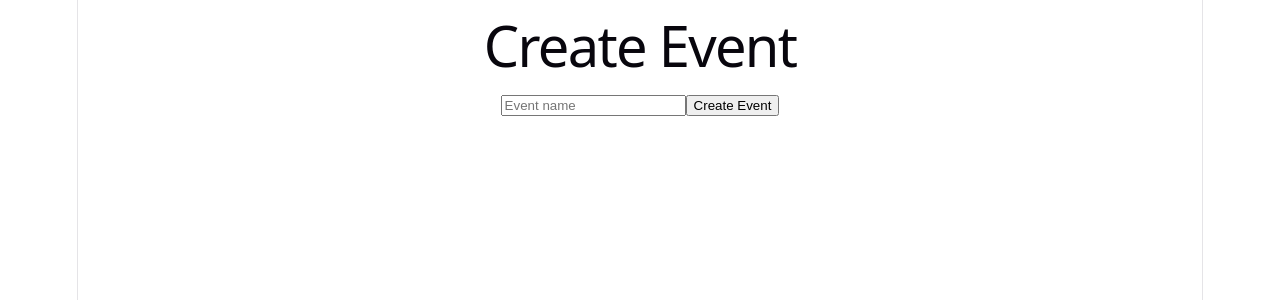
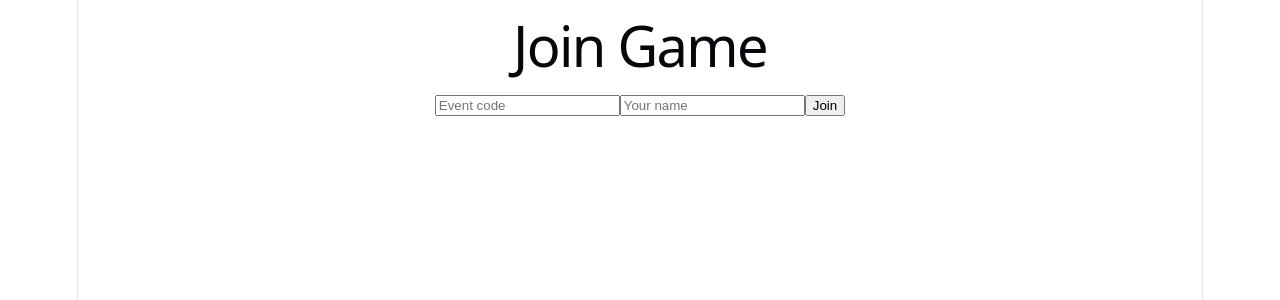
Before and after one commit to wilmareistad/mingel-app, a React (Vite) app: page /join in a window 1280 px wide. Shown: the top 300 px of the page. Built offline with nearby package versions, Linux system fonts and the light colour scheme.

Commit message:
added home for start page and join game

```diff
--- a/package.json
+++ b/package.json
@@ -12,7 +12,8 @@
   "dependencies": {
     "firebase": "^12.11.0",
     "react": "^19.2.4",
-    "react-dom": "^19.2.4"
+    "react-dom": "^19.2.4",
+    "react-router-dom": "^7.13.2"
   },
   "devDependencies": {
     "@eslint/js": "^9.39.4",
--- a/src/App.jsx
+++ b/src/App.jsx
@@ -1,7 +1,18 @@
+import { BrowserRouter, Routes, Route } from "react-router-dom";
+import Home from "./pages/Home";
+import Join from "./pages/Join";
 import CreateEvent from "./pages/CreateEvent";
 
 function App() {
-  return <CreateEvent />;
+  return (
+    <BrowserRouter>
+      <Routes>
+        <Route path="/" element={<Home />} />
+        <Route path="/join" element={<Join />} />
+        <Route path="/create" element={<CreateEvent />} />
+      </Routes>
+    </BrowserRouter>
+  );
 }
 
 export default App;
--- a/src/pages/CreateEvent.jsx
+++ b/src/pages/CreateEvent.jsx
@@ -10,7 +10,7 @@ export default function CreateEvent() {
   const handleCreate = async () => {
     if (!eventName) return setMessage("Enter event name:");
 
-    const code = nanoid(4);
+    const code = nanoid(4).toUpperCase();
 
     await addDoc(collection(db, "events"), {
       name: eventName,
--- /dev/null
+++ b/src/pages/Home.jsx
@@ -0,0 +1,19 @@
+import { useNavigate } from "react-router-dom";
+
+export default function Home() {
+  const navigate = useNavigate();
+
+  return (
+    <div>
+      <h1>Pulse</h1>
+
+      <button onClick={() => navigate("/join")}>
+        Join Game
+      </button>
+
+      <button onClick={() => navigate("/create")}>
+        Manage Game
+      </button>
+    </div>
+  );
+}
--- /dev/null
+++ b/src/pages/Join.jsx
@@ -0,0 +1,77 @@
+import { useState } from 'react';
+import { collection, query, where, getDocs, addDoc, serverTimestamp } from "firebase/firestore";
+import { db } from "../services/firebase";
+import { nanoid } from "nanoid";
+import { useNavigate } from "react-router-dom";
+
+export default function Join() {
+    const [code, setCode] = useState("");
+    const [username, setUsername] = useState("");
+    const [message, setMessage] = useState("");
+
+    const navigate = useNavigate();
+
+    const handleJoin = async () => {
+        if (!code || usename) {
+            return setMessage("Enter code and username");
+        }
+
+        try {
+            const q = query(
+                collection(db, "events"),
+                where("code", "==", code.toUpperCase())
+            );
+
+            const snapshot = await getDocs(q);
+
+            if (snapshot.empty) {
+                return setMessage("Event not found");
+            }
+
+            const eventDoc = snapshot.docs[0];
+            const eventId = eventDoc.id;
+
+            const userId = nanoid;
+
+            await addDoc(collection(db, "users"), {
+                userId,
+                username,
+                eventId,
+                createdAt: serverTimestamp()
+            });
+
+            localStorage.setItem("userId", userId);
+            localStorage.setItem("eventId", eventId);
+
+            navigate(`/lobby/${eventId}`);
+
+        }   catch (error) {
+            console.error(error);
+            setMessage("Something went wrong");
+        }
+    }
+
+    return (
+    <div>
+      <h1>Join Game</h1>
+
+      <input
+        type="text"
+        placeholder="Event code"
+        value={code}
+        onChange={(e) => setCode(e.target.value)}
+      />
+
+      <input
+        type="text"
+        placeholder="Your name"
+        value={username}
+        onChange={(e) => setUsername(e.target.value)}
+      />
+
+      <button onClick={handleJoin}>Join</button>
+
+      {message && <p>{message}</p>}
+    </div>
+    )
+}
```
Also changed, not shown: 2 other files (tests, documents, lock files or other folders).
